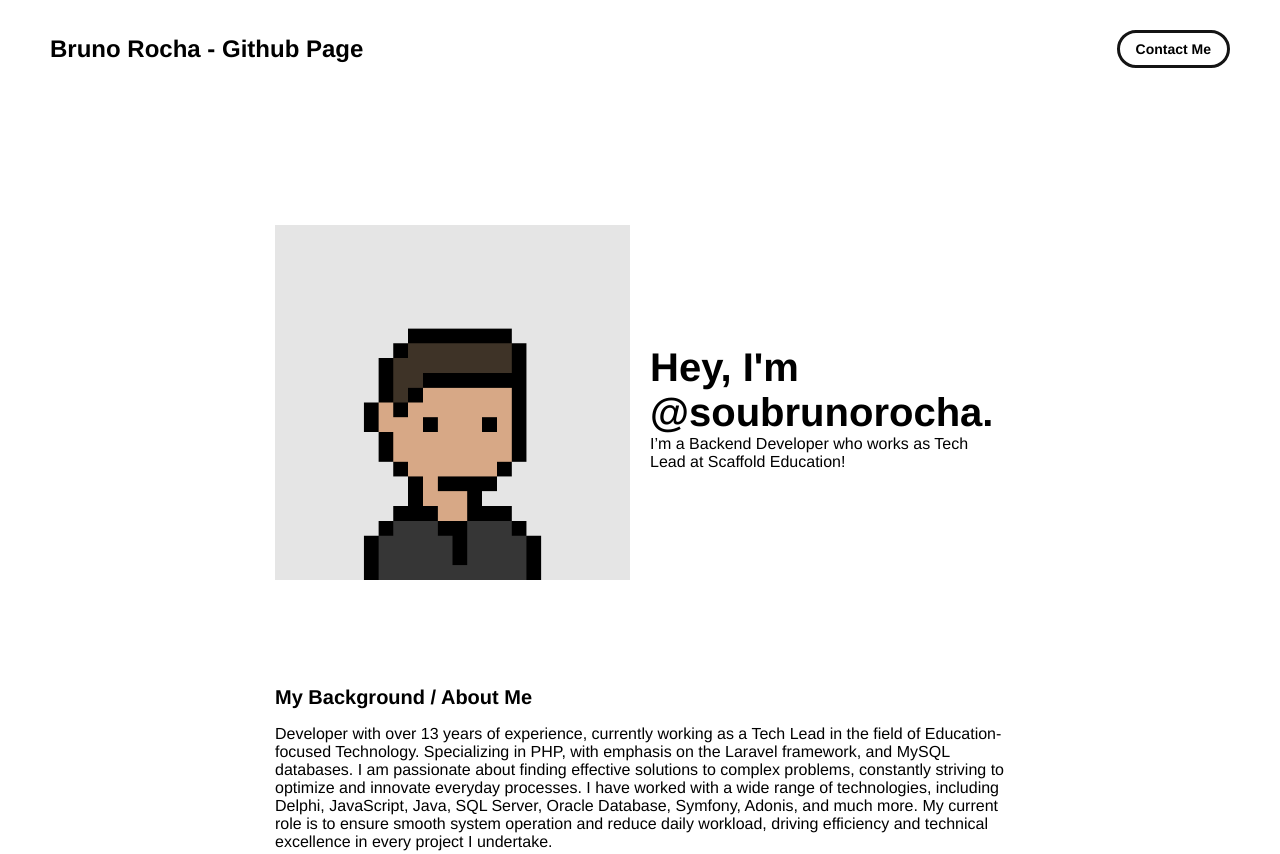
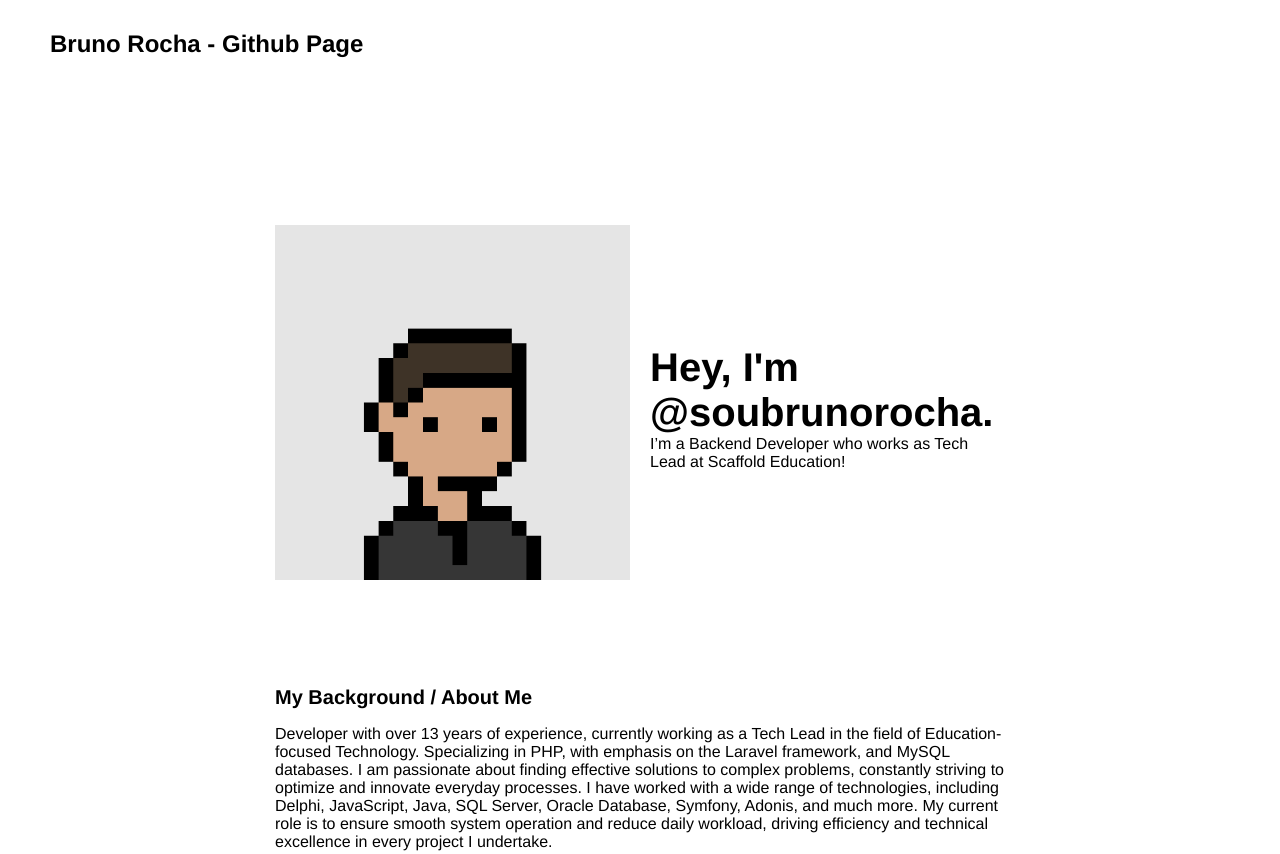
Before and after one commit to soubrunorocha/soubrunorocha.github.io, a plain HTML site: page index.html in a window 1280 px wide. Shown: the top 854 px of the page. Drawn offline with Linux system fonts and the light colour scheme.

Commit message:
feat: Remove contact button

```diff
--- a/index.html
+++ b/index.html
@@ -21,9 +21,6 @@
         <!-- TODO - Change the "Portfolio Title" to whatever you want displayed in the top left -->
         <span class="nav-title">Bruno Rocha - Github Page</span>
          <!-- TODO - Change the email after 'mailto:' to your email address for contact -->
-        <a class="button" href="mailto:whitevans.eth@gmail.com">
-          <span class="button-text">Contact Me</span>
-        </a>
       </a>
     </div>
 
```
